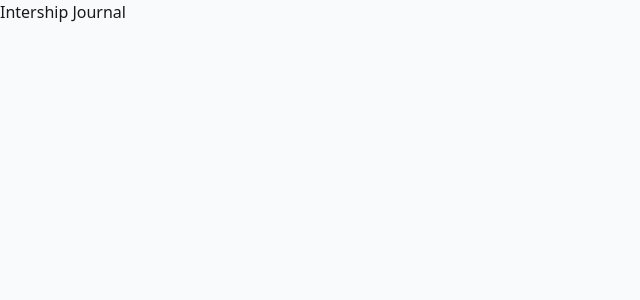
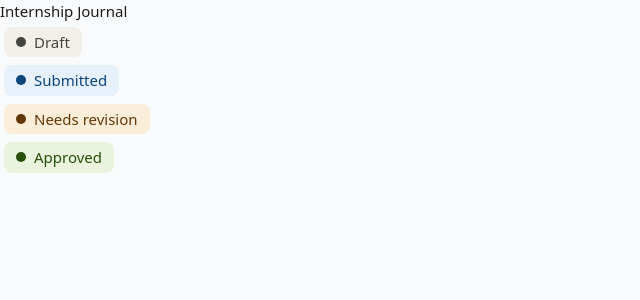
Before and after one commit to ZDZ-staz-technik-programista-2026/projekt-stazowy-2026, a React app in the folder frontend/: page / in a window 1280 px wide. Shown: the top 300 px of the page, without its empty margins (0-640 px from the left). Built offline with nearby package versions, Linux system fonts and the light colour scheme; the HTML template or start-up script is replaced by a standard one.

Commit message:
Added StatusBadge component rendering an entry status with 4 dynamic states, removed unused imports

```diff
--- a/frontend/src/App.jsx
+++ b/frontend/src/App.jsx
@@ -1,5 +1,5 @@
-import { useState } from 'react'
 import './App.css'
+import StatusBadge from './StatusBadge'
 
 function App() {
 
@@ -7,7 +7,11 @@ function App() {
   return (
     <>
       <div>
-        <h1>Intership Journal</h1>
+        <h1>Internship Journal</h1>
+        <StatusBadge status="draft" />
+        <StatusBadge status="submitted" />
+        <StatusBadge status="needs_revision" />
+        <StatusBadge status="approved" />
       </div>
     </>
   )
--- /dev/null
+++ b/frontend/src/StatusBadge.jsx
@@ -0,0 +1,39 @@
+export default function StatusBadge({ status }) {
+
+    const labels = {
+        "needs_revision": "Needs revision",
+        "approved": "Approved",
+        "submitted": "Submitted",
+        "draft": "Draft"
+    }
+    const classes = {
+        needs_revision: {
+            bg: "bg-status-revision-bg",
+            dot: "bg-status-revision-fg",
+            text: "text-status-revision-fg"
+        },
+        approved: {
+            bg: "bg-status-approved-bg",
+            dot: "bg-status-approved-fg",
+            text: "text-status-approved-fg"
+        },
+        submitted: {
+            bg: "bg-status-submitted-bg",
+            dot: "bg-status-submitted-fg",
+            text: "text-status-submitted-fg"
+        },
+        draft: {
+            bg: "bg-status-draft-bg",
+            dot: "bg-status-draft-fg",
+            text: "text-status-draft-fg"
+        }
+    }
+    return (
+        <div className="flex p-1">
+            <div className={`${classes[status].bg} rounded-control flex items-center py-1 px-3`}>
+                <div className={`h-2.5 w-2.5 rounded-full ${classes[status].dot} mr-2`}></div>
+                <span className={`font-medium text-base ${classes[status].text}`}>{labels[status]}</span>
+            </div>
+        </div>
+    )
+}
--- a/frontend/src/index.css
+++ b/frontend/src/index.css
@@ -28,7 +28,7 @@
   /* TYPOGRAPHY */
   --text-xs: 12px;
   --text-sm: 13px;
-  --text-base: 15x;
+  --text-base: 15px;
   --text-lg: 18px;
   --text-xl: 24px;
 
```
